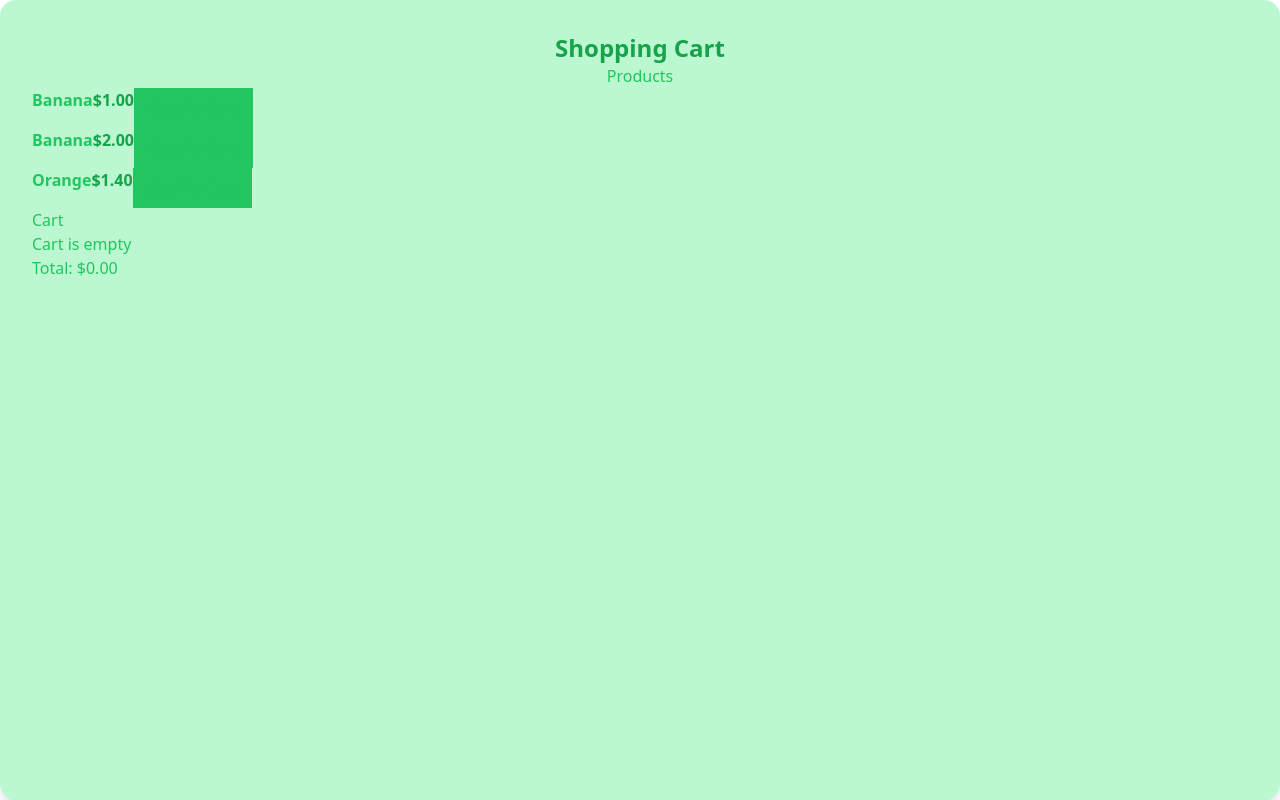
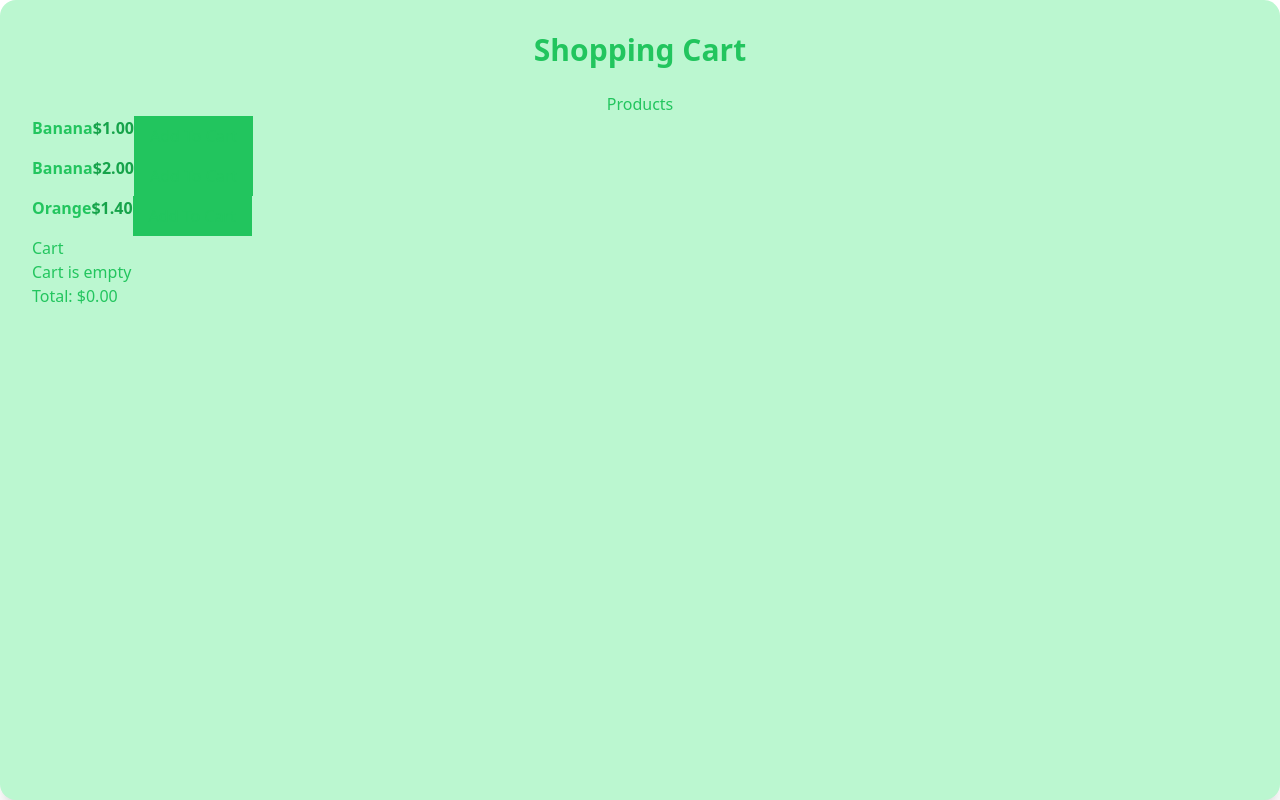
Before and after one commit to nietiene/React-Projects, a React (Vite) app: page / in a window 1280 px wide. Built offline with nearby package versions, Linux system fonts and the light colour scheme.

Commit message:
React js project with styling

```diff
--- a/src/Shopping-Cart/Shopping.jsx
+++ b/src/Shopping-Cart/Shopping.jsx
@@ -34,7 +34,7 @@ function Shopping (){
 
     return (
         <div className="bg-green-200 shadow-xl rounded-2xl p-8 min-h-screen text-green-500">
-            <h2 className="text-green-600 text-2xl text-center font-bold">Shopping Cart</h2>
+            <h2 className="text-3xl text-center font-extrabold mb-6">Shopping Cart</h2>
             <h3 className="text-center font-medium text-green-500">Products</h3>
             {Products.map((products) => (
                    <div key={products.id}
```
